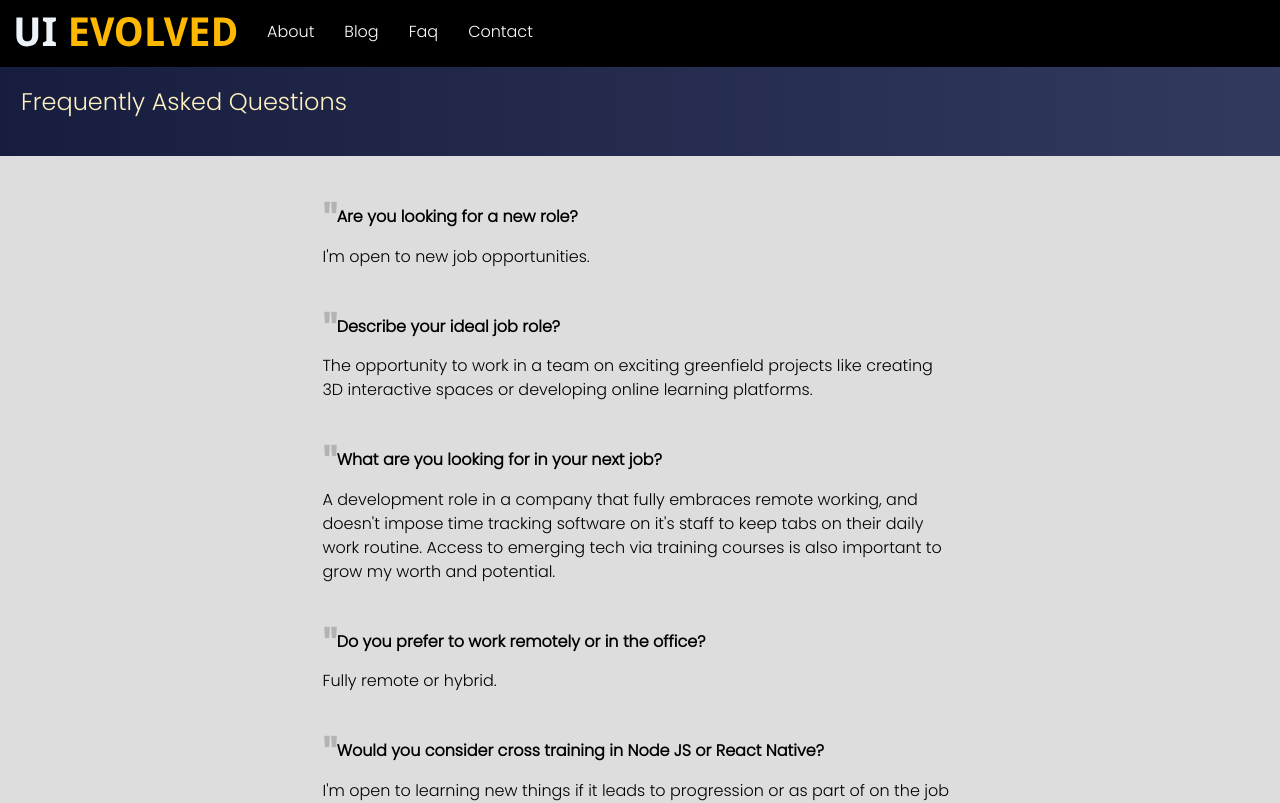
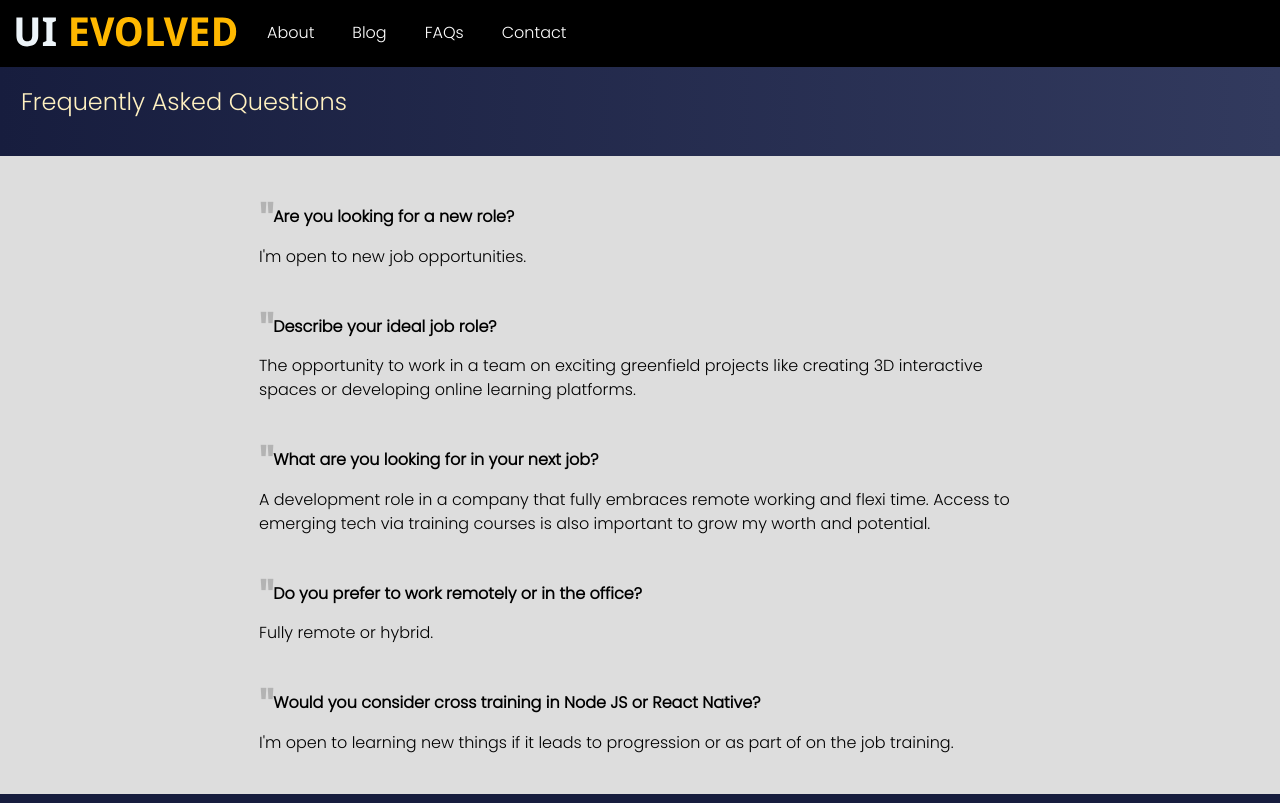
Before and after one commit to japickering/web-portfolio, a React (Create React App) app: page /faq in a window 1280 px wide. Shown: the top 803 px of the page. Built offline with nearby package versions, Linux system fonts and the light colour scheme.

Commit message:
faqs and nav styles

```diff
--- a/src/App.js
+++ b/src/App.js
@@ -18,7 +18,7 @@ import BuyMeCoffee from './components/BuyMeCoffee';
 import BlogPost from './components/BlogPost';
 
 export default function App() {
-  const { avatar, skills, contact, faqs } = db;
+  const { avatar, skills, contact, faq } = db;
   const posts = blog.posts.map((post) => {
     return post;
   });
@@ -37,7 +37,7 @@ export default function App() {
       <Routes>
         <Route path='/' element={<Home {...db} />} />
         <Route path='about' element={<About avatar={avatar} skills={skills} />} />
-        <Route path='faq' element={<Faqs faqs={faqs} />} />
+        <Route path='faq' element={<Faqs faq={faq} />} />
         <Route path='contact' element={<Contact contact={contact} />} />
         <Route path='blog' element={<Blog posts={posts} />} />
 
--- a/src/components/Navbar.js
+++ b/src/components/Navbar.js
@@ -19,6 +19,7 @@ export default function Navbar() {
   }, []);
 
   const getMenuItems = (item) => {
+    const displayName = item.name === 'faq' ? 'FAQs' : item.name;
     return (
       <li>
         <Link
@@ -27,8 +28,8 @@ export default function Navbar() {
           onClick={() => {
             setActive(item.name);
           }}>
-          <i className={`fa fa-${item.name}`}></i>
-          {item.name}
+          <i className={`fa fa-${item.icon}`}></i>
+          {displayName}
         </Link>
       </li>
     );
--- a/src/db.json
+++ b/src/db.json
@@ -56,16 +56,9 @@
     "desc": "Refreshed responsive design",
     "body": "Front-end development and responsive mobile design.",
     "img": "/assets/ip6-secure.png",
-		"tech": [
-			"HTML5",
-			"CSS",
-			"JavaScript",
-			"TypeScript",
-			"React Native",
-			"Styled components"
-		]
+    "tech": ["HTML5", "CSS", "JavaScript", "TypeScript", "React Native", "Styled components"]
   },
-	"faqs": [
+  "faq": [
     {
       "q": "Are you looking for a new role?",
       "a": "I'm open to new job opportunities."
@@ -76,7 +69,7 @@
     },
     {
       "q": "What are you looking for in your next job?",
-			"a": "A development role in a company that fully embraces remote working, and doesn't impose time tracking software on it's staff to keep tabs on their daily work routine. Access to emerging tech via training courses is also important to grow my worth and potential."
+      "a": "A development role in a company that fully embraces remote working and flexi time. Access to emerging tech via training courses is also important to grow my worth and potential."
     },
     {
       "q": "Do you prefer to work remotely or in the office?",
--- a/src/pages/Faqs.js
+++ b/src/pages/Faqs.js
@@ -1,21 +1,21 @@
-import React from "react";
+import React from 'react';
 
-export default function Faqs({ faqs }) {
+export default function Faqs({ faq }) {
   return (
     <main>
-			<section className="hero" tabIndex="0">
-				<div className="content">
-					<h2 className="title">Frequently Asked Questions</h2>
+      <section className='hero' tabIndex='0'>
+        <div className='content'>
+          <h2 className='title'>Frequently Asked Questions</h2>
         </div>
       </section>
-			<section className="faqs" tabIndex="0">
-				<div className="content fadein">
-					<ul className="">
-						{faqs.map((faq, index) => {
+      <section className='faqs' tabIndex='0'>
+        <div className='content fadein'>
+          <ul>
+            {faq.map((question, index) => {
               return (
                 <li key={index}>
-									<blockquote>{faq.q}</blockquote>
-									<p className="answer">{faq.a}</p>
+                  <blockquote>{question.q}</blockquote>
+                  <p className='answer'>{question.a}</p>
                 </li>
               );
             })}
--- a/src/styles/mobile.scss
+++ b/src/styles/mobile.scss
@@ -33,7 +33,7 @@
   .skills .content,
   .blog .content,
   .faqs .content {
-		width: 50%;
+    width: 60%;
     max-width: inherit;
   }
 
--- a/src/styles/nav.scss
+++ b/src/styles/nav.scss
@@ -8,10 +8,19 @@
 
       a {
         display: block;
+        padding-right: 0.5rem;
         text-transform: capitalize;
       }
     }
   }
+}
+
+.navbar ul li a:hover,
+.navbar ul li a:focus,
+.navbar ul li a:active {
+  padding-right: 0.5rem;
+  padding-bottom: 0.5rem;
+  border-bottom: 1px solid var(--primary);
 }
 
 .sidebar {
```
Also changed, not shown: src/App.css (deleted, +0 -38 lines), src/main.scss (+10 -11 lines), src/styles/nav.css (+6 -2 lines). Lines whose indentation alone changed are shown as unchanged.
